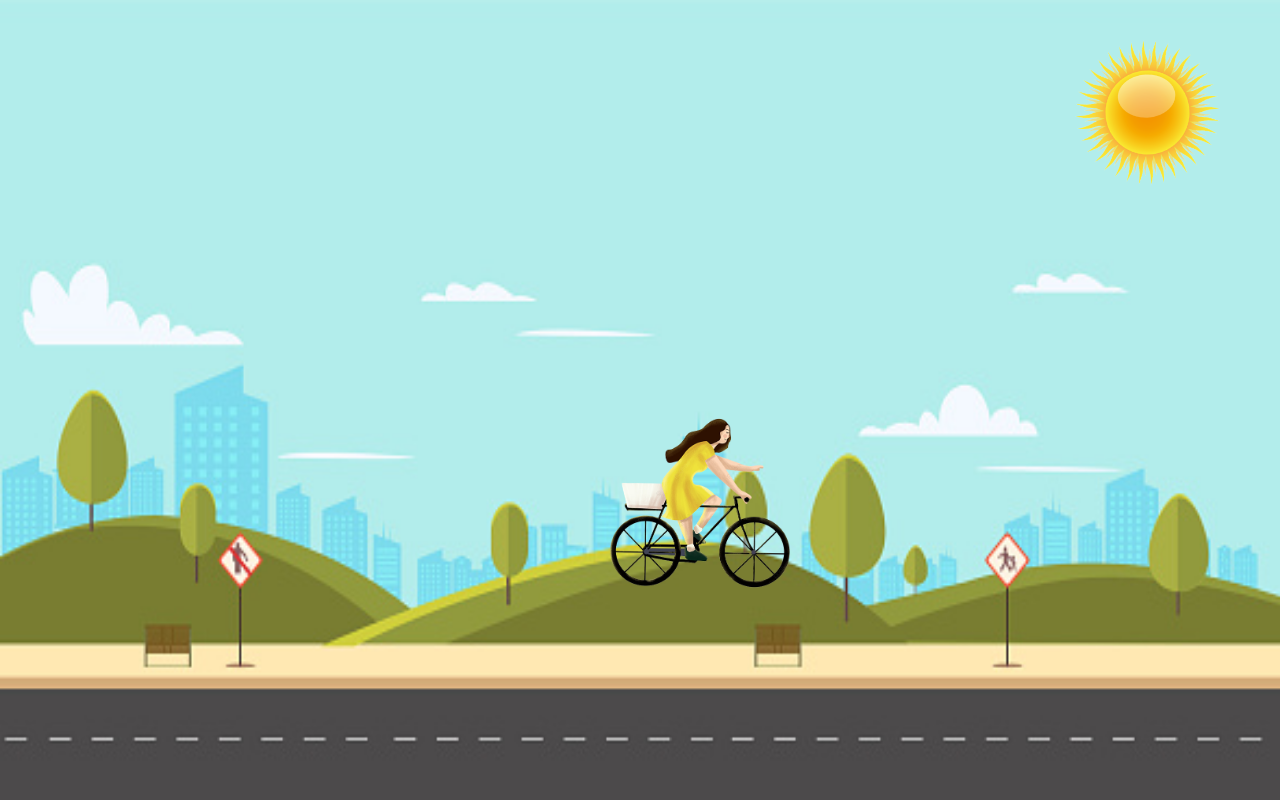
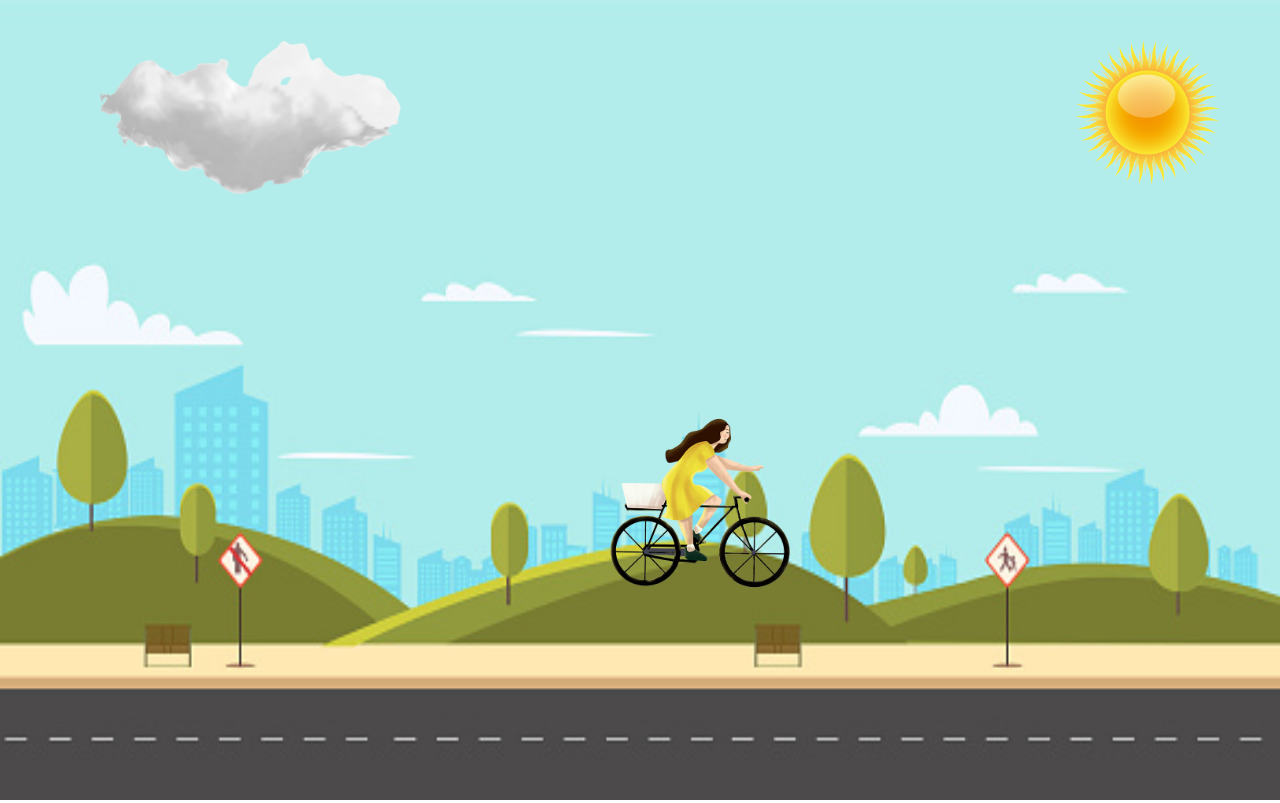
Before and after one commit to gugushvili97/lesson-6, a plain HTML site: page index.html in a window 1280 px wide. Drawn offline with Linux system fonts and the light colour scheme.

Commit message:
add cloud image

```diff
--- a/css/style.css
+++ b/css/style.css
@@ -33,3 +33,13 @@
     30% {transform: rotate(25deg);}
     60% {transform: rotate(-25deg);}
 }
+.cloud {
+    width: 400px;
+    position: absolute;
+    left: 50px;
+    top: 15px;
+}
+@keyframes icloud {
+
+
+}
--- a/index.html
+++ b/index.html
@@ -13,6 +13,7 @@
         <img class="nature" src="images/nature.jpg" alt="nature">
         <img class="biker" src="images/biker.png" alt="biker">
         <img class="sun" src="images/sun.png" alt="sun">
+        <img class="cloud" src="images/cloud.png" alt="cloud">
 
 
 
```
Also changed, not shown: images/cloud.png (added).
